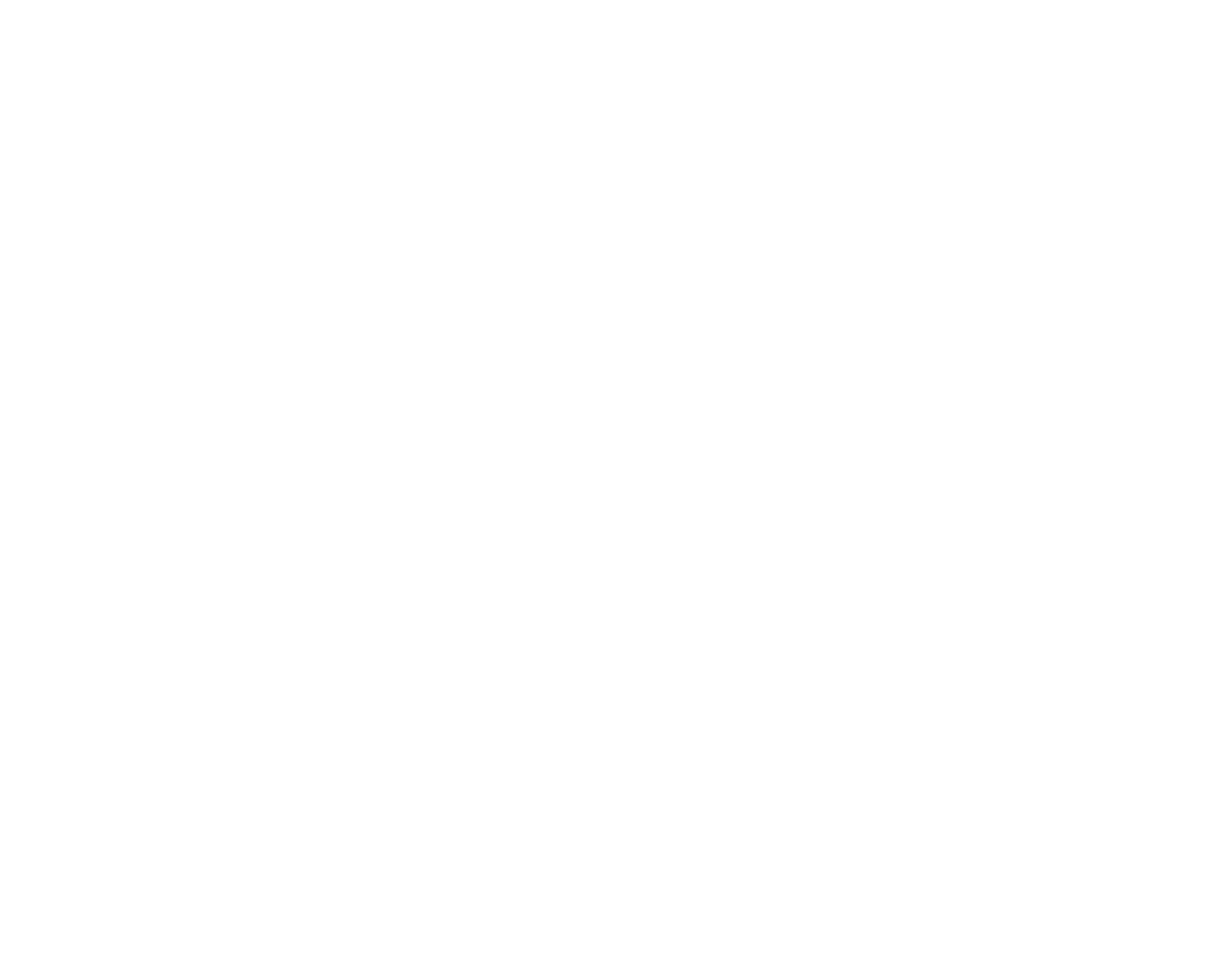
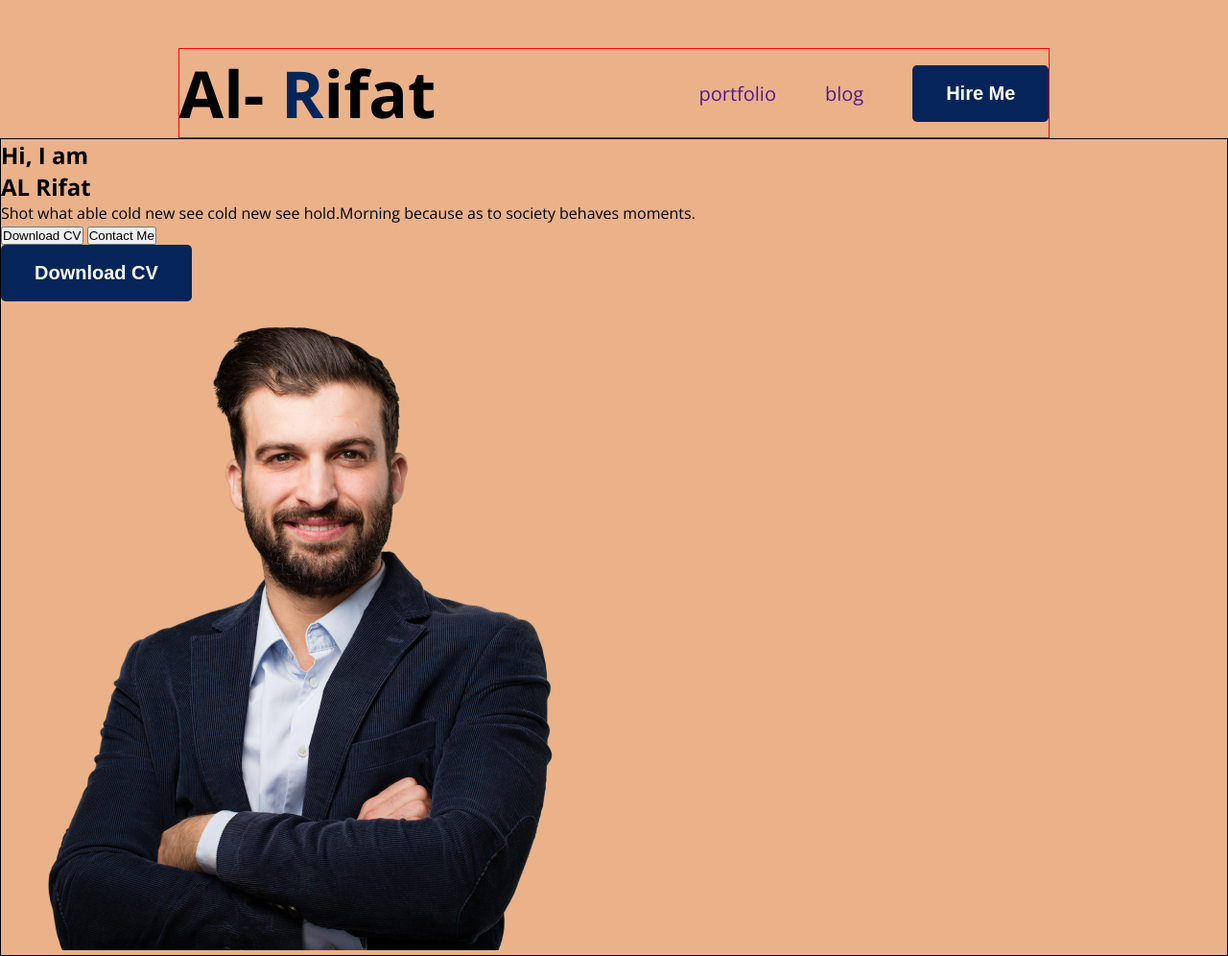
Before and after one commit to alrifat7/hero-dev-portfolio-code, a plain HTML site: page index.html in a window 1280 px wide. Shown: the whole page at 96% size. Before the commit the page ends 800 px from the top, so only its background shows below. Drawn offline with nearby package versions, Linux system fonts and the light colour scheme.

Commit message:
commit 1

```diff
--- a/index.html
+++ b/index.html
@@ -4,8 +4,39 @@
     <meta charset="UTF-8">
     <meta name="viewport" content="width=device-width, initial-scale=1.0">
     <title>Al-Rifat portfolio</title>
+    <link rel="preconnect" href="https://fonts.googleapis.com">
+<link rel="preconnect" href="https://fonts.gstatic.com" crossorigin>
+<link href="https://fonts.googleapis.com/css2?family=Open+Sans:ital,wght@0,300..800;1,300..800&display=swap" rel="stylesheet">
+<link rel="stylesheet" href="styles/portfolio.css">
 </head>
-<body>
+<body class="font-open-sans">
+    <header>
+        <nav>
+            <div class="logo">
+                <h2>Al- <span class="color-blue">R</span>ifat</h2>
+            </div>
+            <ul class="menu">
+                <li><a href="">portfolio</a></li>
+                <li><a href="">blog</a></li>
+                <li> <button class="btn">Hire Me</button></li>
+        </nav>
+        <section id="banner">
+            <div class="banner-content">
+                <h2>Hi, I am</h2>
+                <h1>AL Rifat</h1>
+                <p>Shot what able cold new see cold new see hold.Morning because as to society behaves moments.</p>
+                <div>
+                    <button>Download CV</button>
+                    <button>Contact Me</button>
+                </div>
+                <button class="btn">Download CV</button>
+            </div>
+            <div class="banner-image">
+                <img src="images/hardy.png " alt="">
+            </div>
 
+        </section>
+
+    </header>
 </body>
 </html>
--- /dev/null
+++ b/styles/portfolio.css
@@ -0,0 +1,68 @@
+* {
+  box-sizing: border-box;
+  margin: 0;
+  padding: 0;
+}
+/* shared style */
+.font-open-sans {
+  font-family: "Open Sans", sans-serif;
+  font-optical-sizing: auto;
+  font-weight: <weight>;
+  font-style: normal;
+  font-variation-settings:
+    "wdth" 100;
+}
+
+.logo {
+  font-size: 45px;;
+}
+
+.color-blue {
+  color: #05255a;
+}
+
+.btn {
+  background-color: #05255a;
+  color: rgb(171, 49, 49);
+  padding: 18px 35px;
+  border-radius: 5px;
+  border: none;
+  font-size: 20px;
+  font-weight: bold;
+  color: white;
+}
+/* main style */
+header {
+    background-color: #ebb28a;
+    padding-top: 50px;
+}
+
+nav{
+  width: 71%;
+  max-width: 1140px;
+  border: 1px solid red;
+  margin: 0% auto;
+  margin-left: 0% auto;
+  display:flex;
+  justify-content: space-between;c
+  align-items: center;
+}
+
+
+nav .menu {
+  display: flex;
+  gap: 51px;
+  list-style: none;
+  list-style-type: none;
+  align-items: center;
+}
+nav .menu a {
+  text-decoration: none;
+  color: 474747;
+  font-size: 20px;
+text-decoration: none;
+}
+#banner {
+  border: 1px solid black;
+  margin: ;
+}
```
